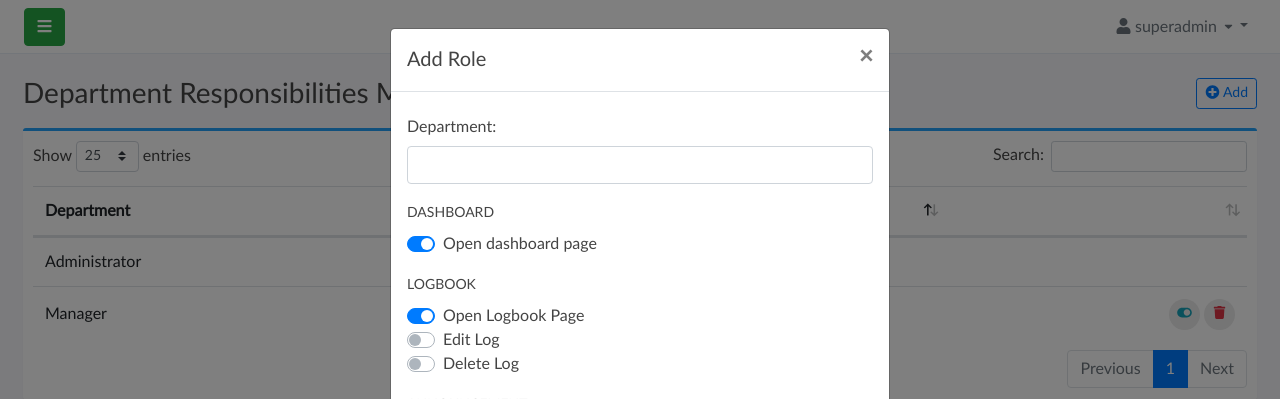
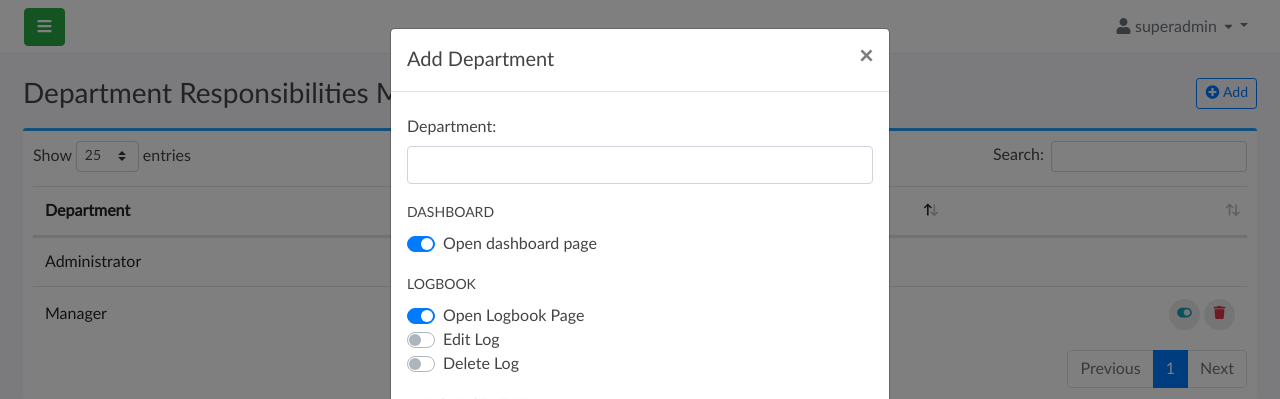
Before and after one commit to haroldeslr/campus-logging-system, a PHP site: page /roles-and-permissions.php in a window 1280 px wide, after a click on "Add". Shown: the top 399 px of the page. Run offline with PHP 8.4, Linux system fonts and the light colour scheme; a user stored in the database is signed in; data comes from the database, SQL or seed files in the repository; some libraries are stand-ins or nearby versions.

Commit message:
change the Title of modals

```diff
--- a/roles-and-permissions.php
+++ b/roles-and-permissions.php
@@ -167,7 +167,7 @@ mysqli_close($conn);
         <div class="modal-dialog">
             <div class="modal-content">
                 <div class="modal-header">
-                    <h5 class="modal-title">Add Role</h5>
+                    <h5 class="modal-title">Add Department</h5>
                     <button type="button" class="close" data-dismiss="modal" aria-label="Close">
                         <span aria-hidden="true">&times;</span>
                     </button>
@@ -273,7 +273,7 @@ mysqli_close($conn);
         <div class="modal-dialog">
             <div class="modal-content">
                 <div class="modal-header">
-                    <h5 class="modal-title">Edit Role</h5>
+                    <h5 class="modal-title">Edit Department</h5>
                     <button type="button" class="close" data-dismiss="modal" aria-label="Close">
                         <span aria-hidden="true">&times;</span>
                     </button>
```
